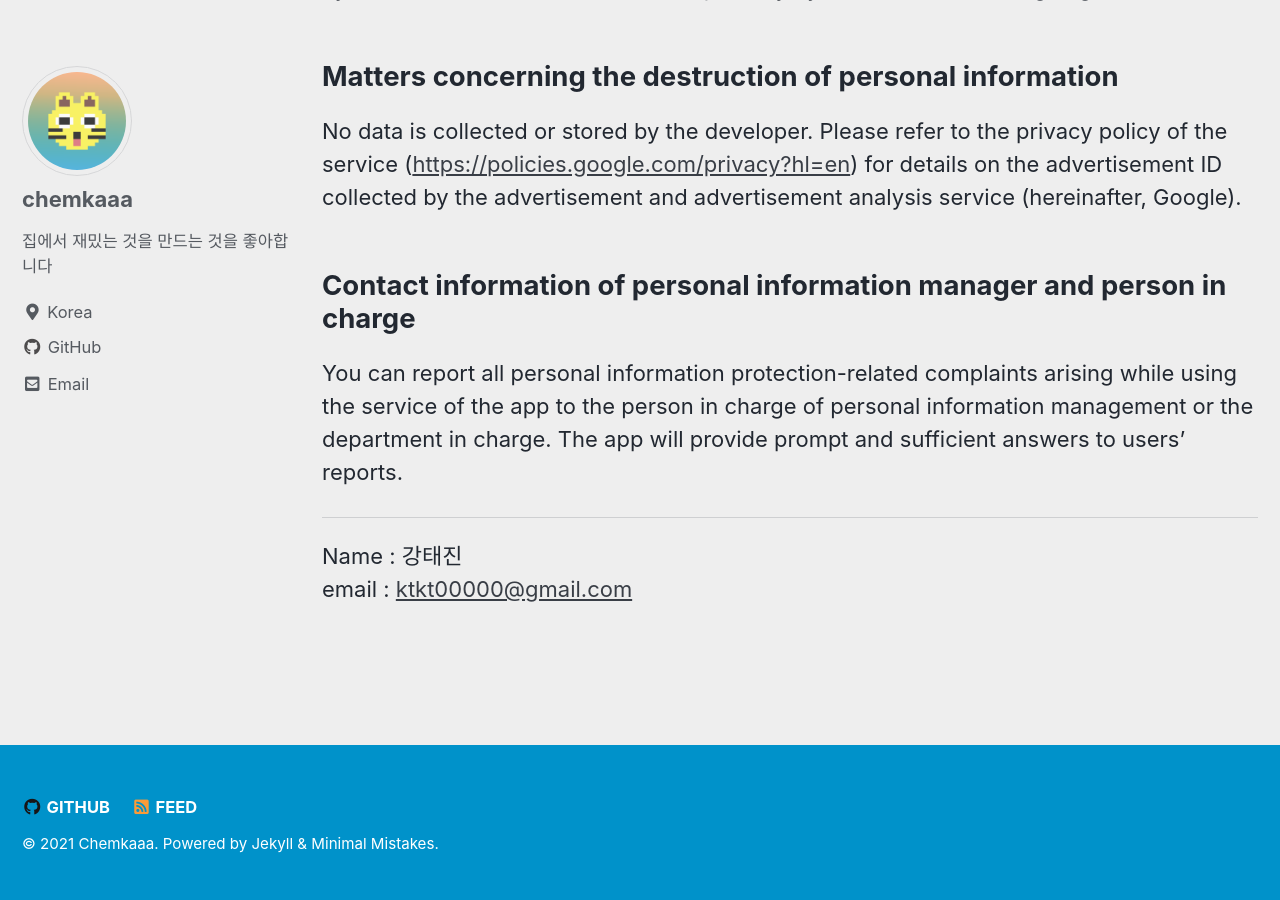
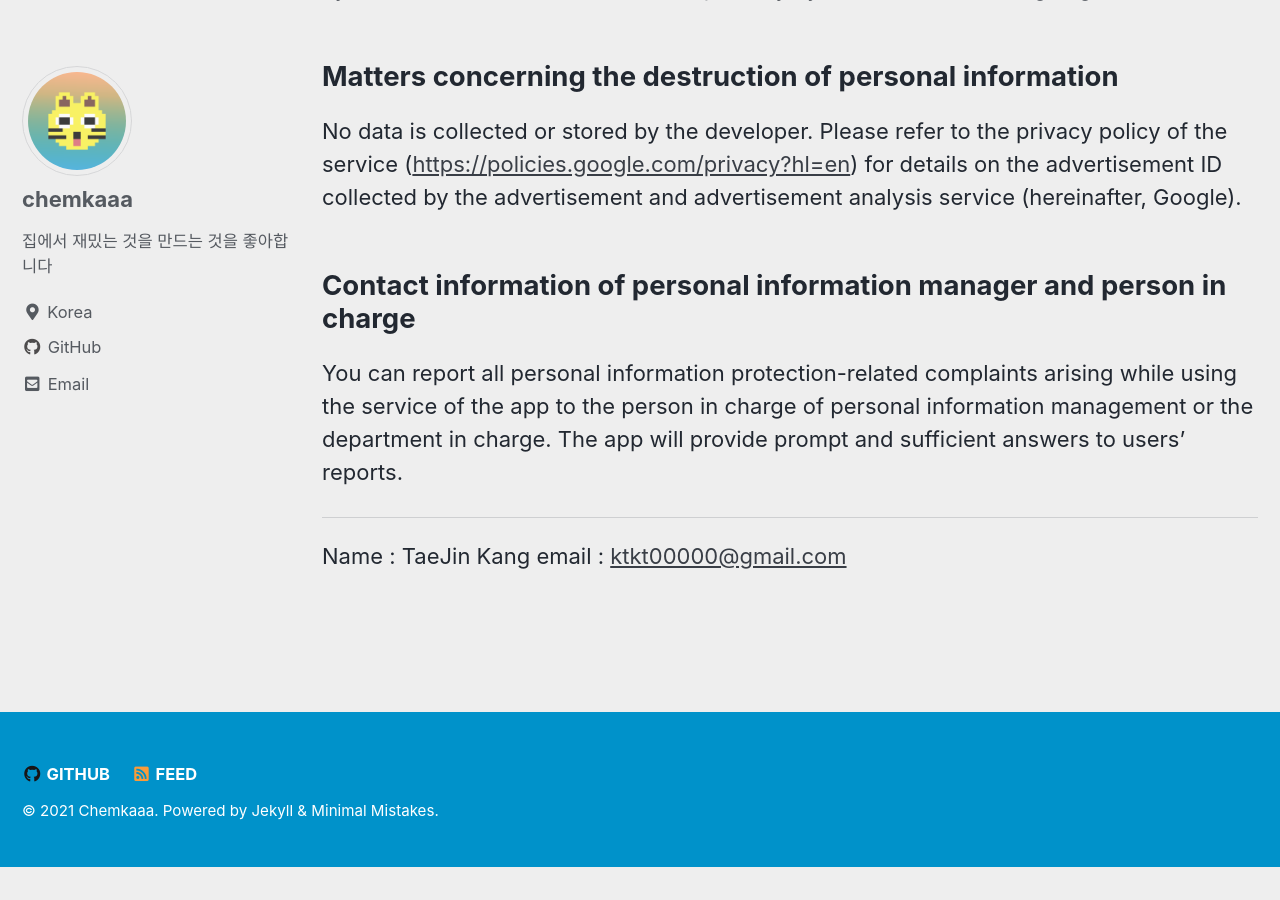
Before and after one commit to kangtaejin/kangtaejin.github.io, a Jekyll site: the page built from _pages/term-private-eng.md, in a window 1280 px wide and 900 px high, scrolled down 1971 px. Built offline with Jekyll 4.4.1, drawn with Linux system fonts in a browser that asks for light colours; cached includes are drawn as plain includes; after the commit the page ends 2838 px from its top, so only the background shows below that.

Commit message:
fix: 영문 이름으로 바꿈

```diff
--- a/_pages/term-private-eng.md
+++ b/_pages/term-private-eng.md
@@ -65,5 +65,5 @@
 
 ------------------
 
-Name : 강태진
+Name : TaeJin Kang
 email : <ktkt00000@gmail.com>
```
